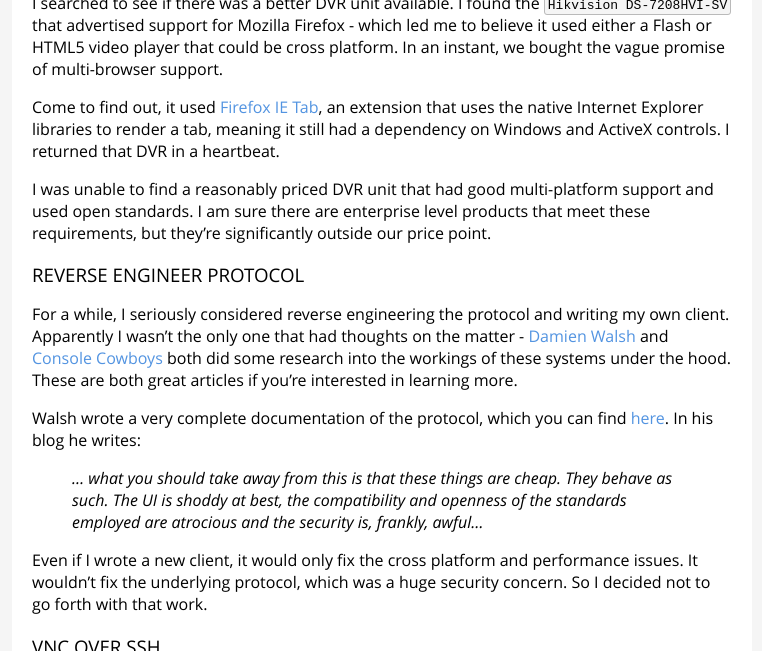
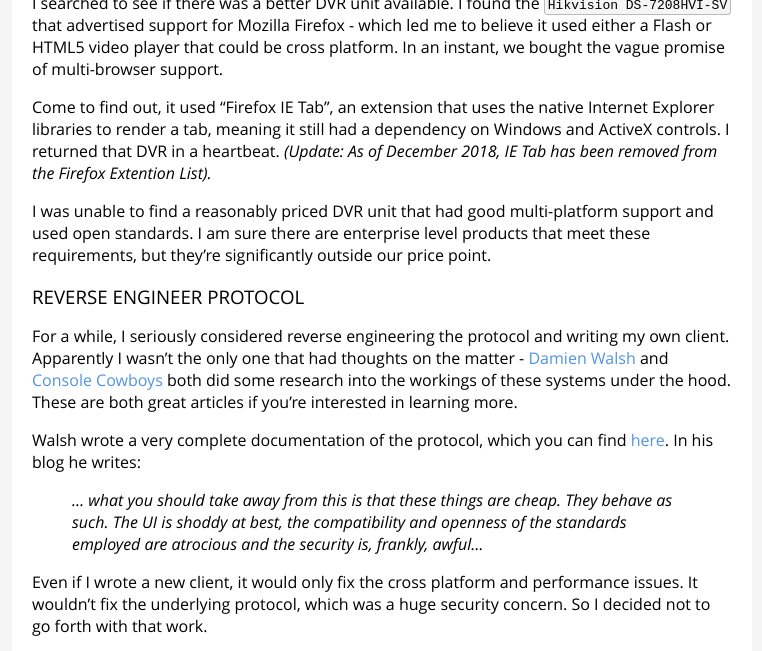
Before and after one commit to mide/mide.io, a Jekyll site: the page built from _posts/2016-03-23-insecure-security-cameras.md, in a window 1280 px wide and 900 px high, scrolled down 2270 px, cut to the strip 164-815 px from the top of the window. Shown: the whole strip, without its empty margins (258-1020 px from the left). Built offline with Jekyll 4.4.1, drawn with Linux system fonts in a browser that asks for light colours; Markdown is read by kramdown in place of the engine named in the settings; the table of contents is made by our own code.

Commit message:
Remove Broken Link (#51)
The Firefox IE Tab has been removed from the app store. Removing the link.

```diff
--- a/_posts/2016-03-23-insecure-security-cameras.md
+++ b/_posts/2016-03-23-insecure-security-cameras.md
@@ -42,7 +42,7 @@
 
 I searched to see if there was a better DVR unit available. I found the `Hikvision DS-7208HVI-SV` that advertised support for Mozilla Firefox - which led me to believe it used either a Flash or HTML5 video player that could be cross platform. In an instant, we bought the vague promise of multi-browser support.
 
-Come to find out, it used [Firefox IE Tab](https://addons.mozilla.org/en-US/firefox/addon/ie-tab/), an extension that uses the native Internet Explorer libraries to render a tab, meaning it still had a dependency on Windows and ActiveX controls. I returned that DVR in a heartbeat.
+Come to find out, it used "Firefox IE Tab", an extension that uses the native Internet Explorer libraries to render a tab, meaning it still had a dependency on Windows and ActiveX controls. I returned that DVR in a heartbeat. _(Update: As of December 2018, IE Tab has been removed from the Firefox Extention List)._
 
 I was unable to find a reasonably priced DVR unit that had good multi-platform support and used open standards. I am sure there are enterprise level products that meet these requirements, but they're significantly outside our price point.
 
```
